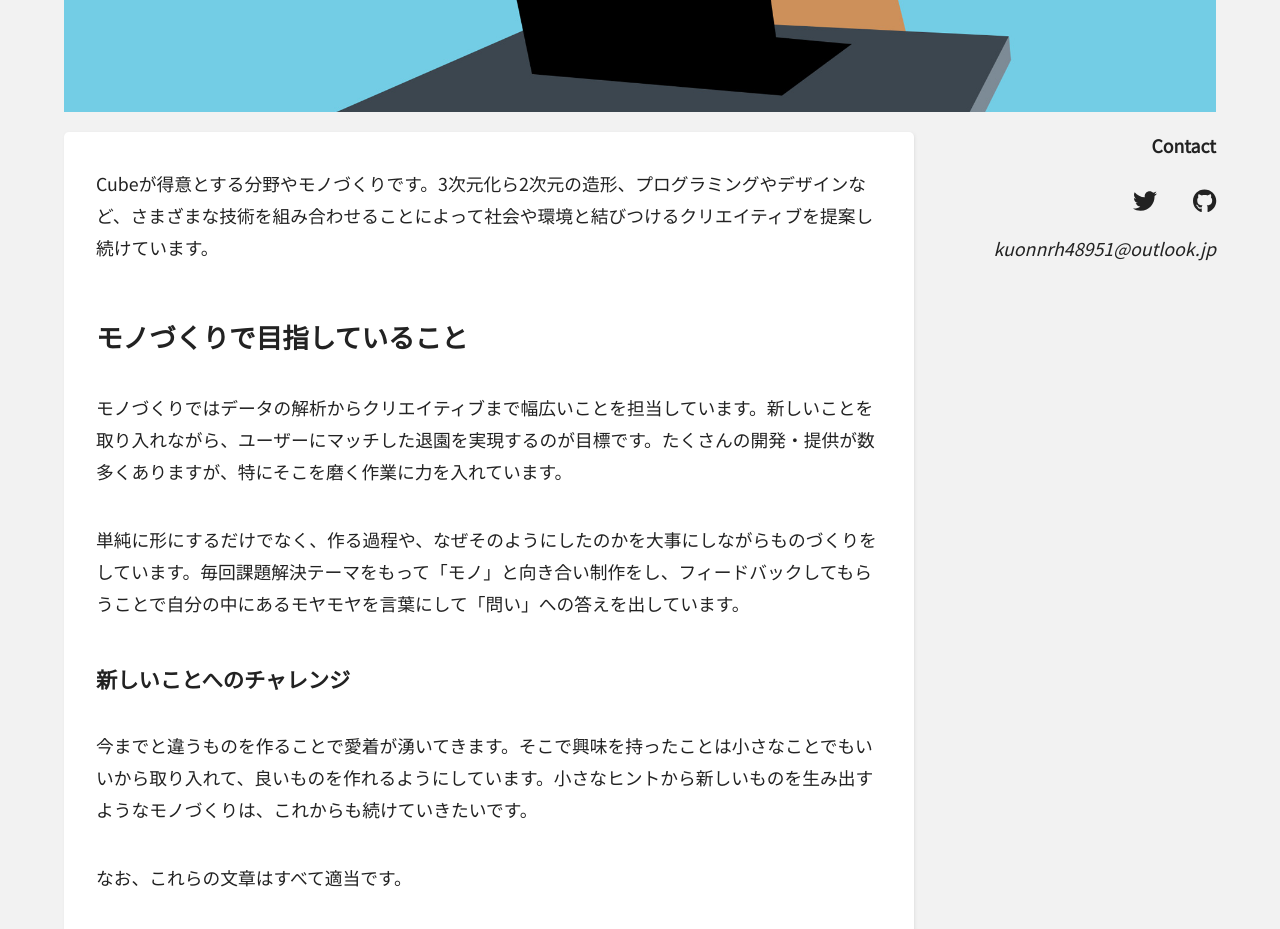
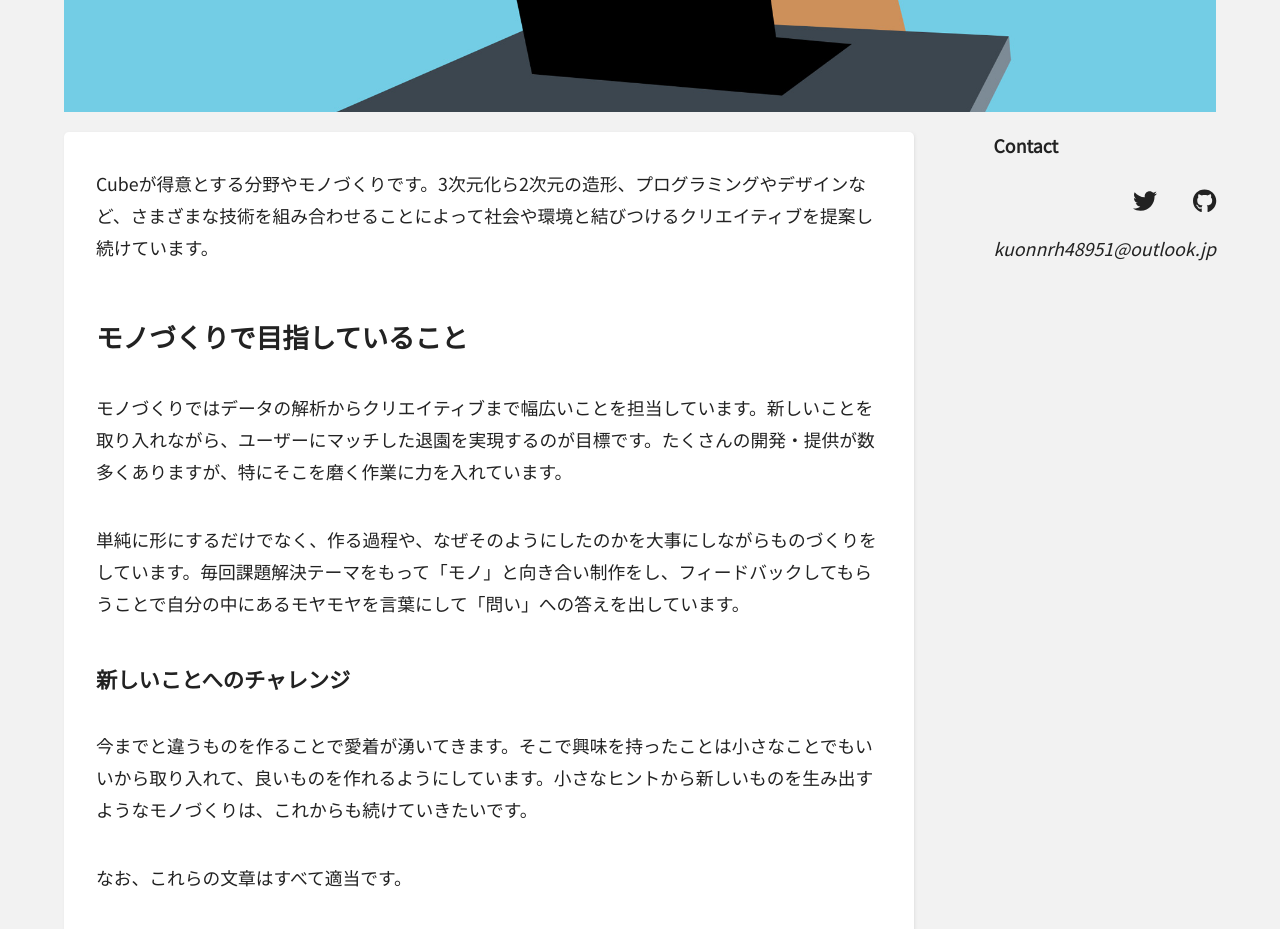
Before and after one commit to ShojiAkifumi/next-jam-blog, a Next.js app: page /about in a window 1280 px wide. Shown: the part 1040-1969 px from the top of the page. Built offline with nearby package versions, Linux system fonts and the light colour scheme; no server answers.

Commit message:
まい　ふぁーすと　こみっと

```diff
--- a/src/styles/two-column.module.scss
+++ b/src/styles/two-column.module.scss
@@ -17,14 +17,9 @@
     position: sticky;
     top: 40px;
     align-self: flex-start;
-    * {
-      text-align: right;
-    }
     :is(div, ul) {
       width: fit-content;
       margin-left: auto;
-      place-items: flex-end;
-      place-content: flex-end;
     }
   }
 }
```
